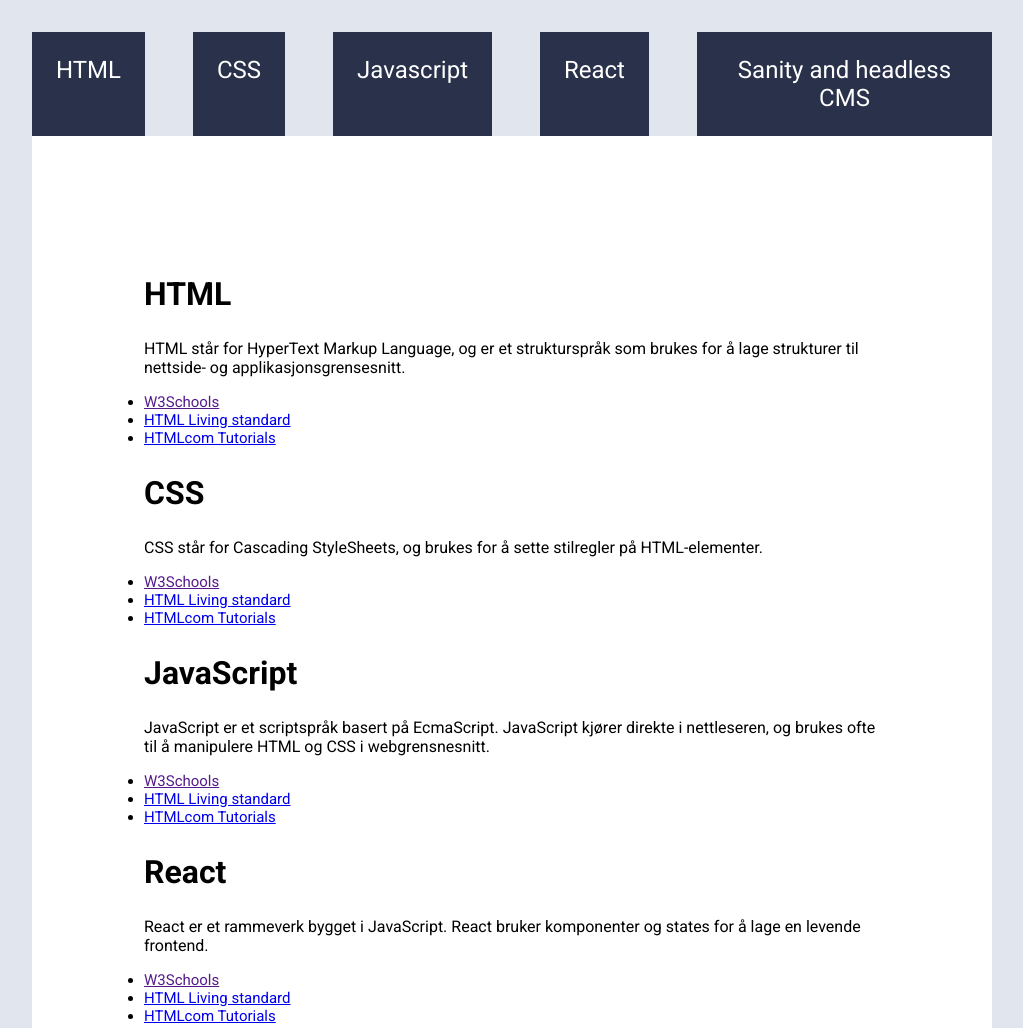
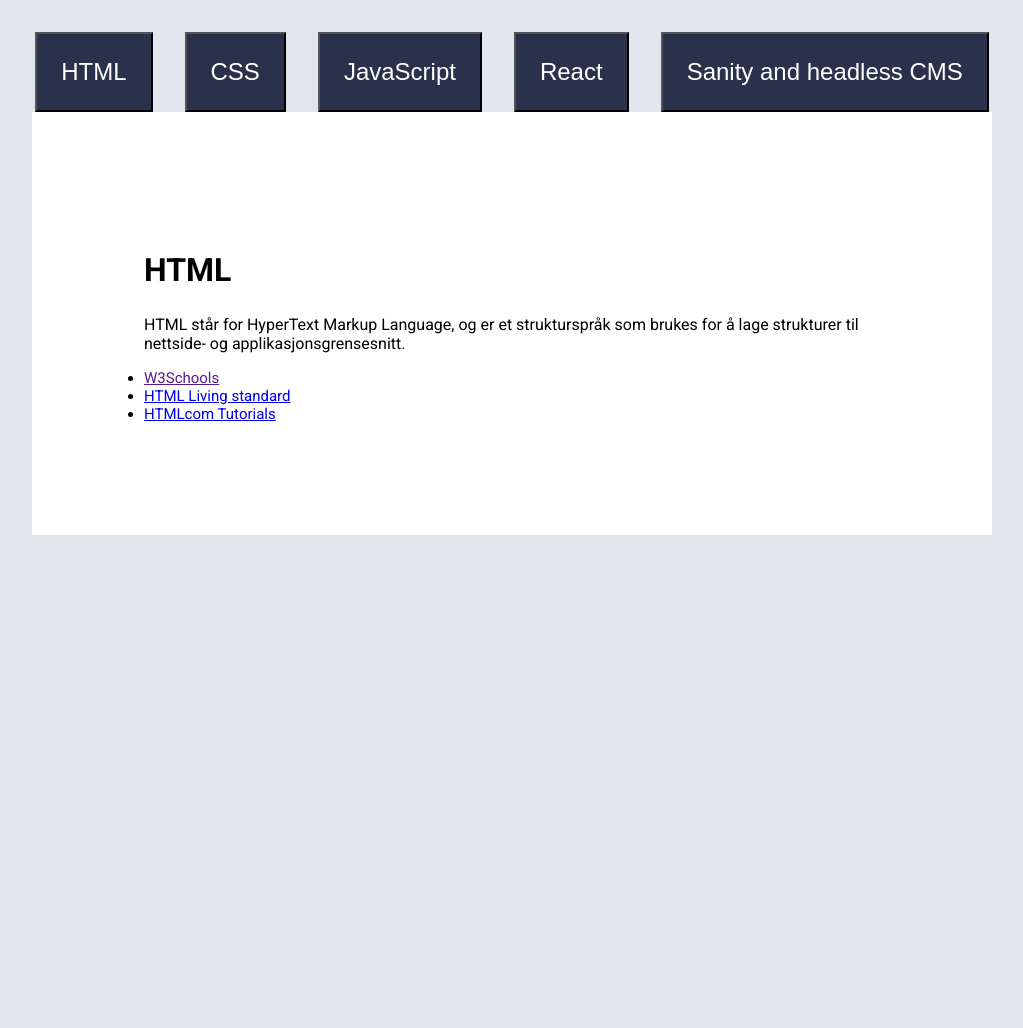
Before and after one commit to danielsb03/uin25ak1_resource_layout_BETTO, a plain HTML site: page index.html in a window 1280 px wide. Shown: the top 1028 px of the page, without its empty margins (128-1151 px from the left). After the commit the page ends 800 px from the top, so only its background shows below. Drawn offline with Linux system fonts and the light colour scheme.

Commit message:
White
Ferdig med filter, gjør knappene hvite osv

```diff
--- a/index.html
+++ b/index.html
@@ -9,27 +9,12 @@
 <body>
 <header>
     <nav>
-        <ul>
-            <li>HTML</li>
-            <li>CSS</li>
-            <li>Javascript</li>
-            <li>React</li>
-            <li>Sanity and headless CMS</li>
+        <ul id="title">
         </ul>
     </nav>
 </header>
 <main>
     <article id="info">
-    <!-- <h1>HTML</h1>
-    <p>HTML står for HyperText Markup Language, og er et strukturspråk
-        som bruker for å lage strukturer til nettside- og applikasjonsgrensesnitt
-    </p>
-    <ul id="linker">
-        <li><a href="#">W3Schools</a></li>
-        <li><a href="#">HTML Living standard</a></li>
-        <li><a href="#">HTMLcom Tutorials</a></li>
-    </ul> -->
-
 </main>
 
 
--- a/ressurser.js
+++ b/ressurser.js
@@ -98,15 +98,30 @@
 ]
 
 let innhold = ""
-resources.map((resource) => innhold +=
-            `<h1>${resource.category}</h1>
-            <p>${resource.text}</p>
-            <ul id="linker">
-                <li><a href="">W3Schools</a></li>
-                <li><a href="#">HTML Living standard</a></li>
-                <li><a href="#">HTMLcom Tutorials</a></li>
-            </ul>`)
 
 
 
 document.getElementById("info").innerHTML = innhold
+
+let titles = ""
+resources.map((headline)=> titles +=
+`
+            <li> <button id="knapper"> ${headline.category}</button</li>`)
+
+document.getElementById("title").innerHTML = titles
+
+const buttonWhite = document.getElementById("knapper")
+
+resources.filter(resource => resource.category)
+let test = resources.filter(resource => resource.category === 'HTML').map(resource => document.getElementById("info").innerHTML += `<h1>${resource.category}</h1>
+                <p>${resource.text}</p>
+                <ul id="linker">
+                    <li><a href="">W3Schools</a></li>
+                    <li><a href="#">HTML Living standard</a></li>
+                    <li><a href="#">HTMLcom Tutorials</a></li>
+                </ul>`)
+
+
+buttonWhite.addEventListener("click", function(){
+
+})
--- a/style.css
+++ b/style.css
@@ -27,19 +27,22 @@
 nav{
     width: 100%;
     ul{
-    display: flex;
+
     list-style: none;
-    font-size: 1.5rem;
     gap: 1rem;
     justify-items:center;
     margin: 2rem 8rem 0rem 6rem;
-    color: var(--white);
+
     padding-left: 4rem;
     text-align: center;
+}
+    li{
+       display: flex;
+    }
 
-
-    }
-    li {
+    #knapper {
+         color: var(--white);
+         font-size: 1.5rem;
         background:var(--Dblue);
         padding: 1.5rem;
         margin: 0rem 2rem 0rem 0rem;
```
